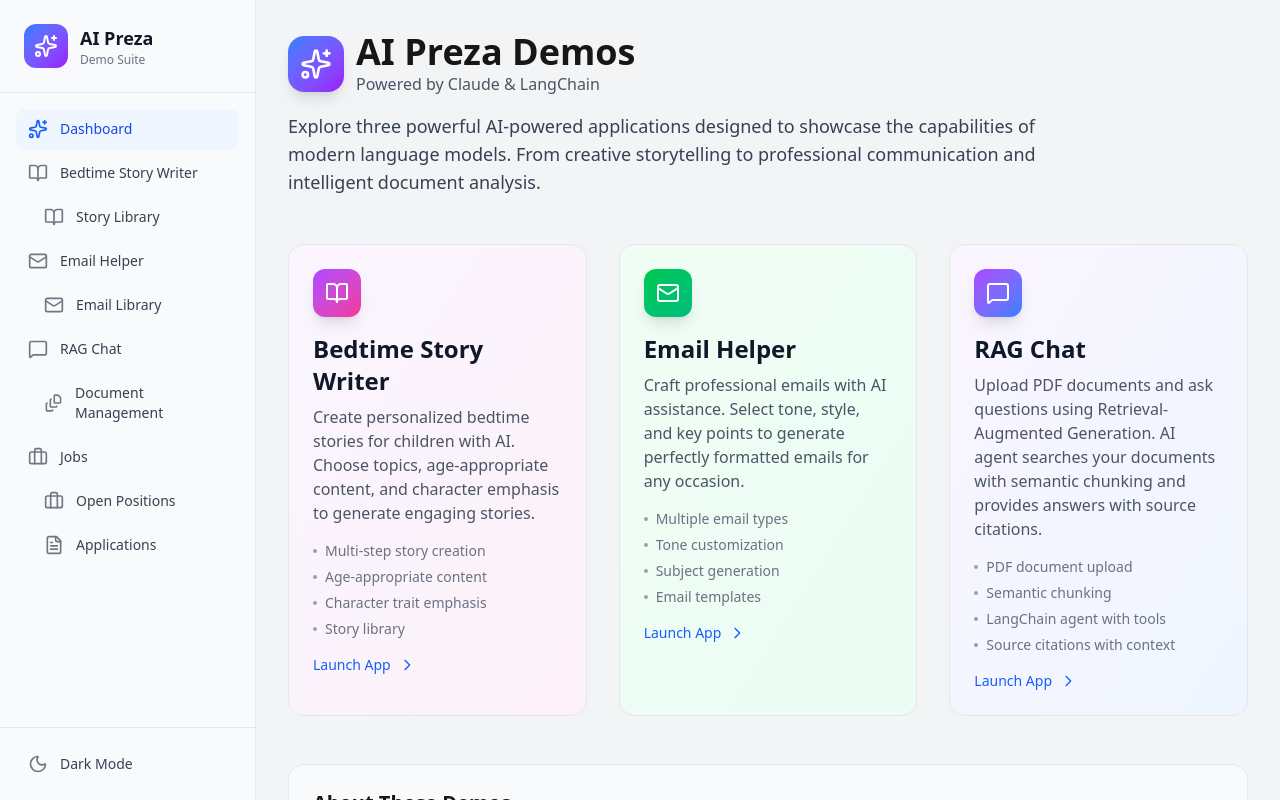
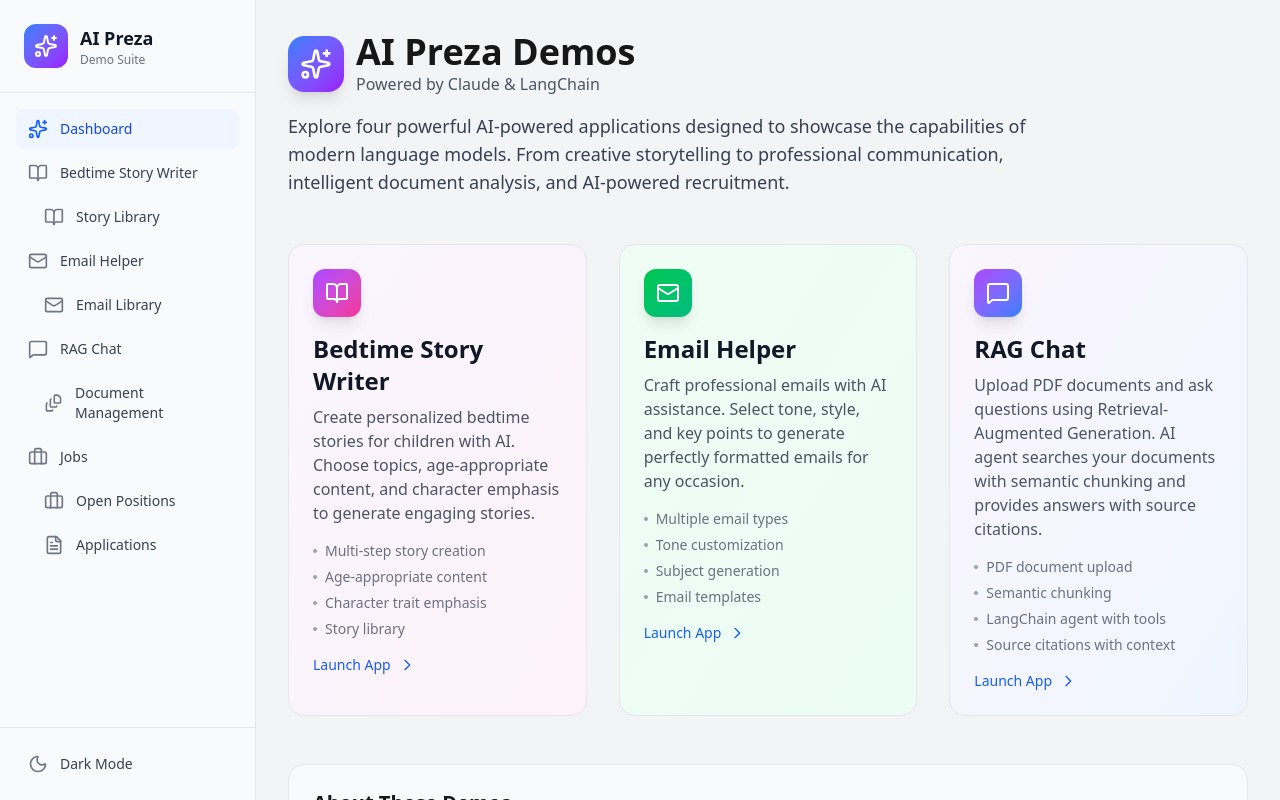
Before and after one commit to kula124/ai-preza-demos, a Next.js app: page / in a window 1280 px wide. Built offline with nearby package versions, Linux system fonts and the light colour scheme.

Commit message:
[Docs]: Add lots of docs

```diff
--- a/src/app/page.tsx
+++ b/src/app/page.tsx
@@ -66,9 +66,9 @@
 					</div>
 				</div>
 				<p className="text-lg text-gray-700 dark:text-gray-300 max-w-3xl">
-					Explore three powerful AI-powered applications designed to showcase
+					Explore four powerful AI-powered applications designed to showcase
 					the capabilities of modern language models. From creative storytelling
-					to professional communication and intelligent document analysis.
+					to professional communication, intelligent document analysis, and AI-powered recruitment.
 				</p>
 			</div>
 
@@ -140,6 +140,7 @@
 					These applications demonstrate various AI capabilities using
 					Anthropic's Claude via LangChain. Each app showcases different use
 					cases and interaction patterns with large language models.
+					The Jobs Application Reviewer feature is also available via the sidebar navigation.
 				</p>
 				<div className="flex flex-wrap gap-3">
 					<span className="px-3 py-1 bg-blue-100 dark:bg-blue-900/30 text-blue-700 dark:text-blue-300 rounded-full text-sm font-medium">
```
Also changed, not shown: 7 other files (tests, documents, lock files or other folders).
